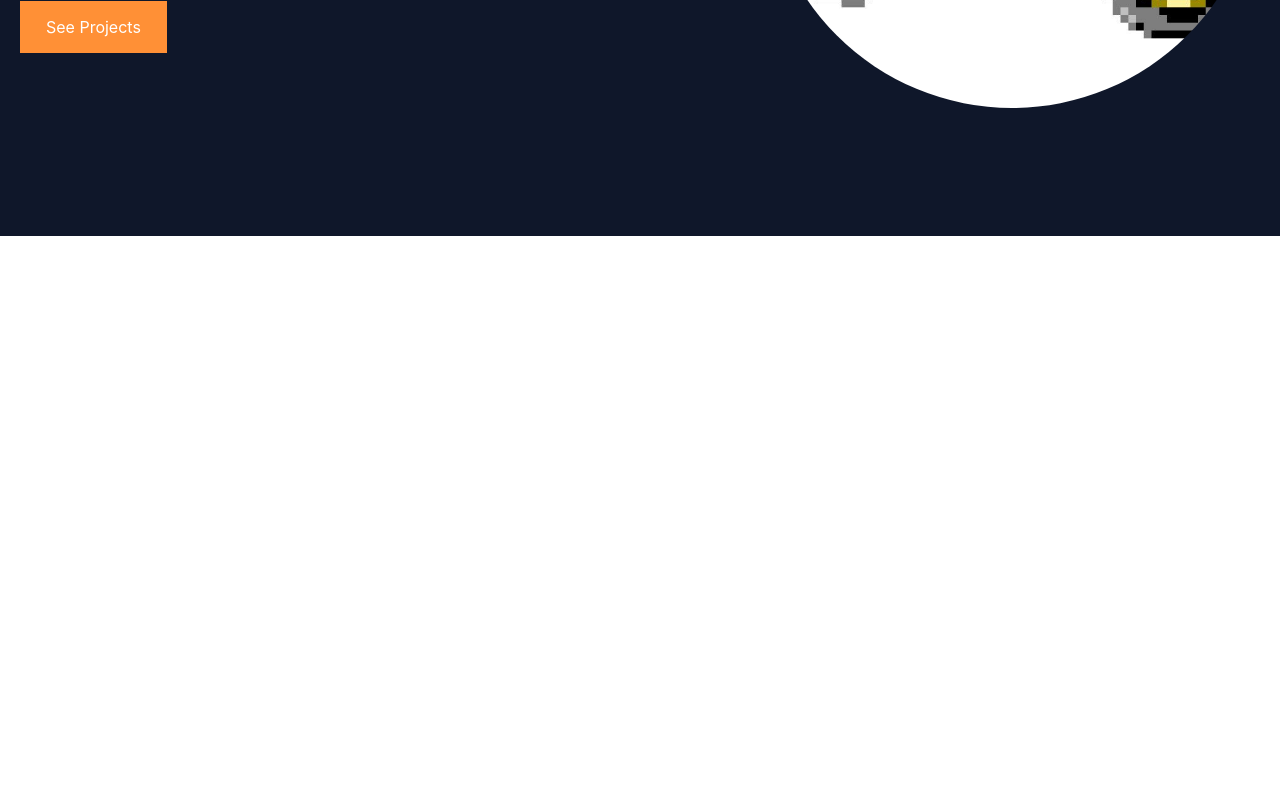
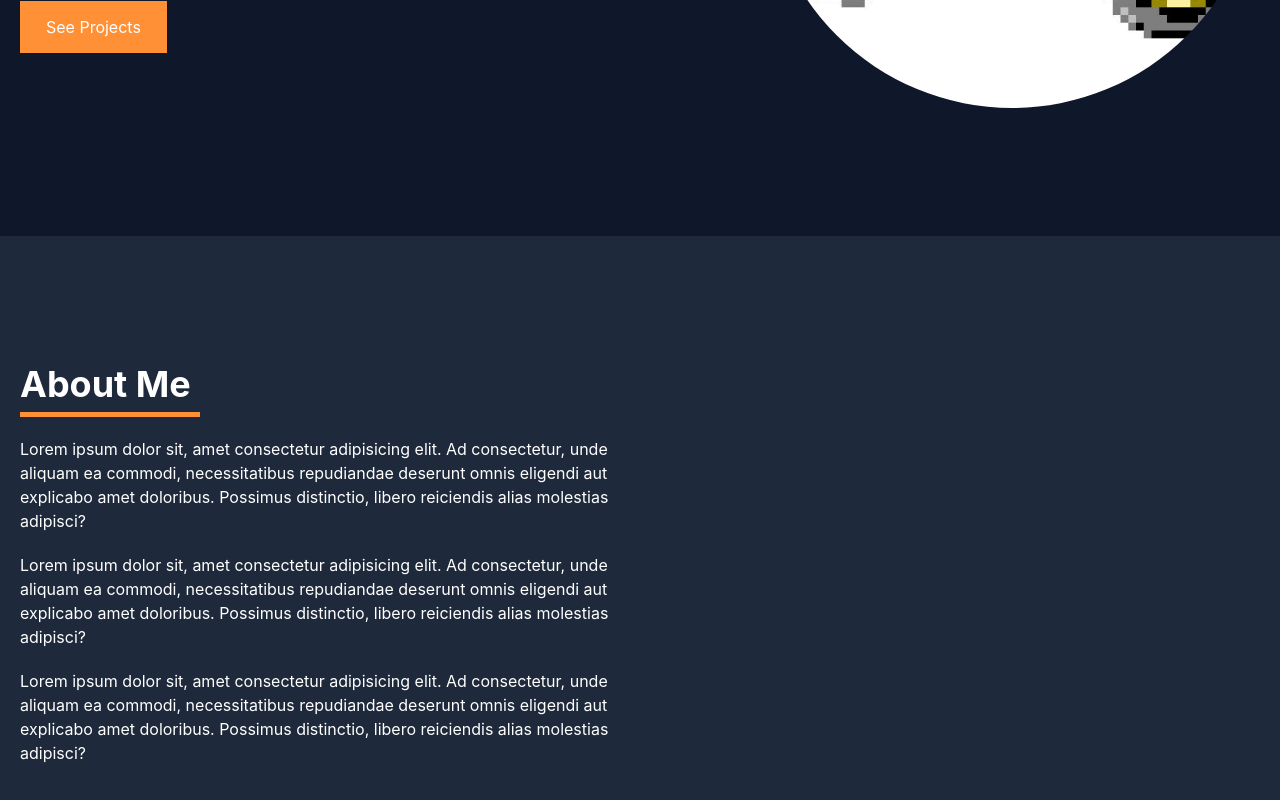
Before and after one commit to 44103/44103.github.io, a React (Create React App) app in the folder portfolio/: page / in a window 1280 px wide. Shown: the part 516-1316 px from the top of the page. Before the commit the page ends 800 px from the top, so only its background shows below. Built offline with nearby package versions, Linux system fonts and the light colour scheme; the HTML template or start-up script is replaced by a standard one; a web font is replaced by a local one.

Commit message:
Create about

```diff
--- a/portfolio/src/App.tsx
+++ b/portfolio/src/App.tsx
@@ -1,4 +1,5 @@
 import './App.css';
+import About from './components/About';
 import Header from './components/Header/Header';
 import Home from './components/Home';
 
@@ -7,6 +8,7 @@ function App() {
     <>
       <Header />
       <Home />
+      <About />
     </>
   );
 }
--- /dev/null
+++ b/portfolio/src/components/About.tsx
@@ -0,0 +1,27 @@
+const About = () => {
+  return (
+    <section className='bg-secondary text-white px-5 py-32' id='about'>
+      <div className='container mx-auto grid md:grid-cols-2 items-center justify-center md:justify-between'>
+        <div className="about-info mb-5">
+          <h2 className='text-4xl font-bold mb-5 border-b-[5px] w-[180px] pb-2 border-[#FF9036]'>
+            About Me
+          </h2>
+
+          <p className='pb-5'>
+            Lorem ipsum dolor sit, amet consectetur adipisicing elit. Ad consectetur, unde aliquam ea commodi, necessitatibus repudiandae deserunt omnis eligendi aut explicabo amet doloribus. Possimus distinctio, libero reiciendis alias molestias adipisci?
+          </p>
+
+          <p className='pb-5'>
+            Lorem ipsum dolor sit, amet consectetur adipisicing elit. Ad consectetur, unde aliquam ea commodi, necessitatibus repudiandae deserunt omnis eligendi aut explicabo amet doloribus. Possimus distinctio, libero reiciendis alias molestias adipisci?
+          </p>
+
+          <p className='pb-5'>
+            Lorem ipsum dolor sit, amet consectetur adipisicing elit. Ad consectetur, unde aliquam ea commodi, necessitatibus repudiandae deserunt omnis eligendi aut explicabo amet doloribus. Possimus distinctio, libero reiciendis alias molestias adipisci?
+          </p>
+        </div>
+      </div>
+    </section>
+  );
+};
+
+export default About;
```
